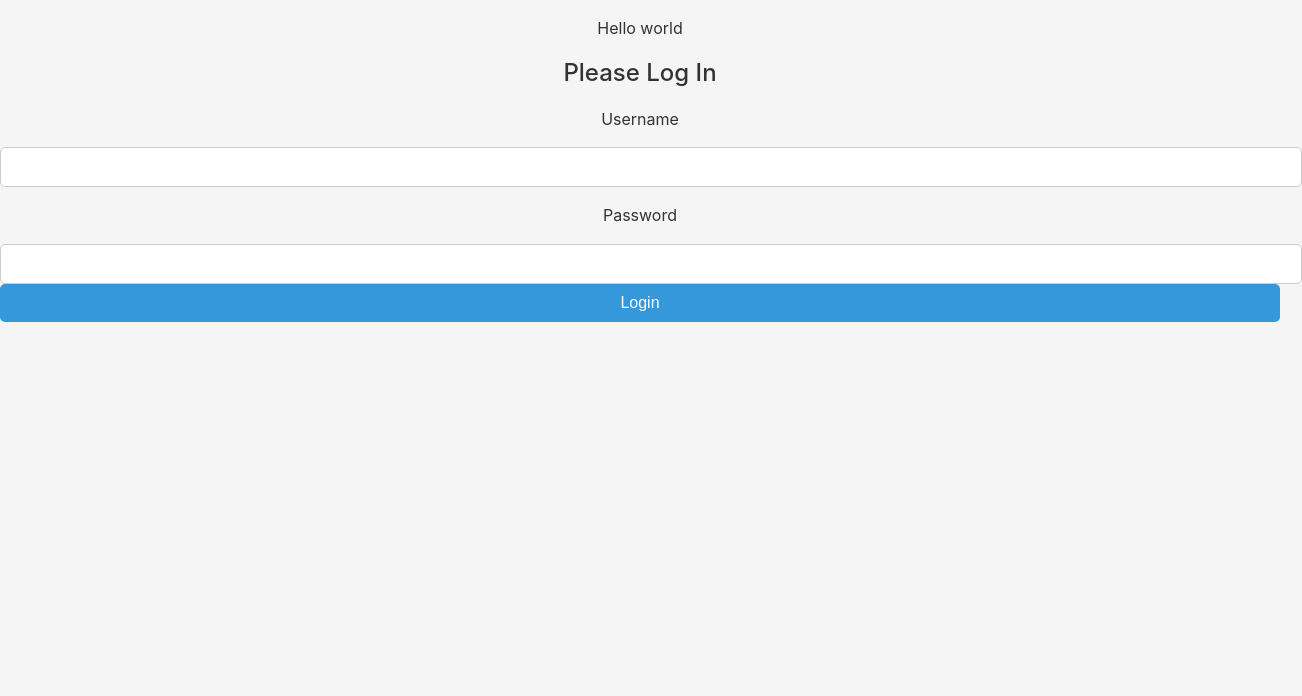
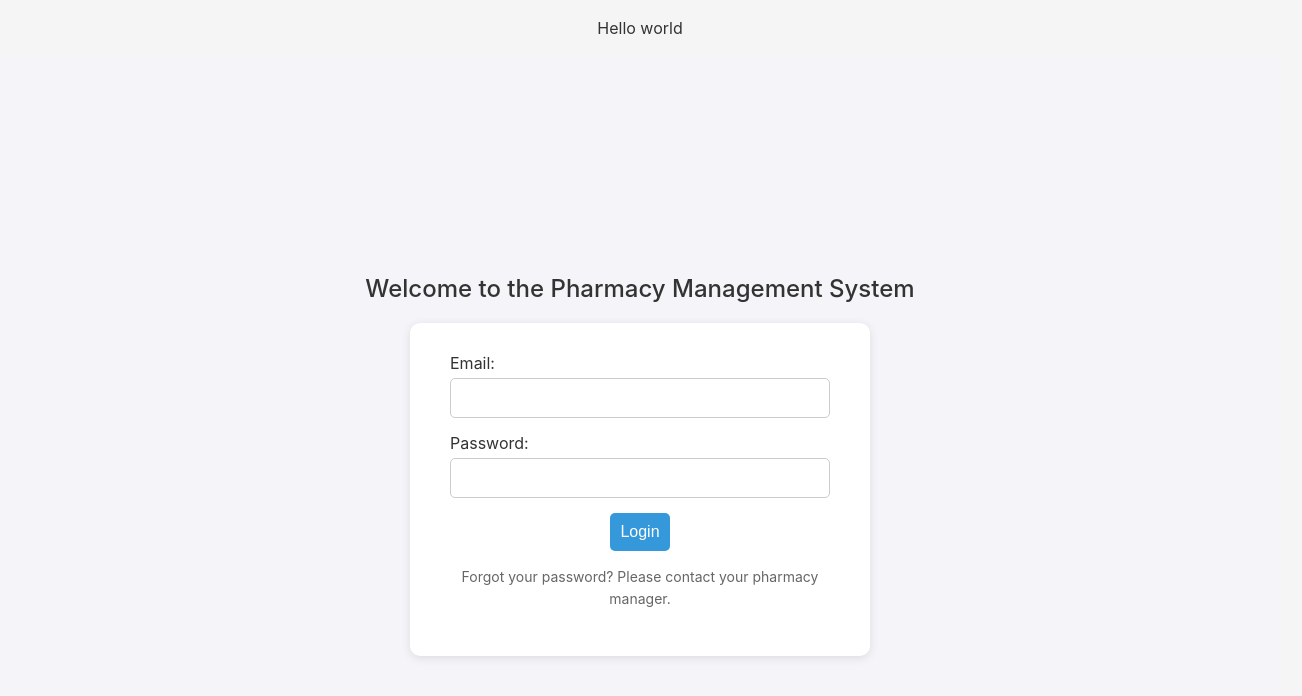
Before and after one commit to oliver-sey/pharmacy-management-system, a React (Create React App) app in the folder frontend/: page / in a window 1280 px wide. Shown: the top 696 px of the page, 1302 px wide, since content can reach past the window. Built offline with nearby package versions, Linux system fonts and the light colour scheme.

Commit message:
Getting rid of LoginComponent, integrating that code with Katelyn's Login.js

```diff
--- a/frontend/src/Components/LoginComponent.jsx
+++ /dev/null
@@ -1,216 +0,0 @@
-import React, { useState } from "react";
-import { useNavigate } from "react-router-dom";
-
-import "../Styles/Login.css";
-
-const LoginComponent = () => {
-	// ***IMPORTANT:*** OAuth requires that the variable be called username, even though here it is an email
-	const [username, setUsername] = useState("");
-	const [password, setPassword] = useState("");
-
-	const [emailError, setEmailError] = useState("");
-	const [passwordError, setPasswordError] = useState("");
-
-	const [maxAttempts] = useState(5); // Max attempts before account lock
-	// the message to show to the user (either their attempts left, or that they're locked out)
-	const [attemptsMessage, setAttemptsMessage] = useState("");
-	const [showAttemptsMessage, setShowAttemptsMessage] = useState(false);
-
-	// whether or not this account is locked out because of too many incorrect attempts
-	const [isLockedOut, setIsLockedOut] = useState(false);
-
-	const [loading, setLoading] = useState(false);
-	const [error, setError] = useState(null);
-
-	const navigate = useNavigate();
-
-	// Function to get failed attempts for a specific email
-	const getFailedAttempts = (email) => {
-		const storedAttempts = sessionStorage.getItem(email);
-		return storedAttempts ? parseInt(storedAttempts) : 0;
-	};
-
-	// update the value of the number of failed login attempts for a specific email
-	const updateFailedAttempts = (email) => {
-		const currentAttempts = getFailedAttempts(email);
-		const newAttempts = currentAttempts + 1;
-		sessionStorage.setItem(email, newAttempts.toString());
-		return newAttempts;
-	};
-
-	// get rid of the stored number of failed login attempts for a specific email
-	// this is for if the user logs in successfully, and the next time they try to login we want them to have 5 fresh attempts
-	const resetFailedAttempts = (email) => {
-		sessionStorage.removeItem(email);
-	};
-
-	// handle submitting the login form
-	const handleSubmit = async (event) => {
-		event.preventDefault();
-
-		// Reset errors
-		setEmailError("");
-		setPasswordError("");
-		setError(null);
-
-		// Basic email validation
-		if (!username.includes("@")) {
-			setEmailError("Please enter a valid email.");
-			return;
-		}
-
-		// Password validation
-		if (password.length < 6) {
-			setPasswordError("Password must be at least 6 characters long.");
-			return;
-		}
-
-		setLoading(true);
-
-		// try a request to the backend
-		try {
-			const response = await fetch("http://localhost:8000/login", {
-				method: "POST",
-				headers: {
-					"Content-Type": "application/json",
-				},
-				body: JSON.stringify({
-					email: username,
-					password: password,
-				}),
-			});
-
-			// stop loading now that the request is done
-			setLoading(false);
-
-			// if successful, navigate to protected routes
-			if (response.ok) {
-				const data = await response.json();
-
-				// If login is successful, clear failed attempts for this email address
-				resetFailedAttempts(username);
-
-				localStorage.setItem("token", data.token);
-				console.log("navigating now");
-				navigate("../protected", { replace: true });
-			}
-			// login was unsuccessful
-			else {
-				const errorData = await response.json();
-				setError(errorData.detail || "Authentication failed!");
-
-				handleIncorrectAttempt(username);
-			}
-		} catch (error) {
-			setLoading(false);
-			setError("An error occurred. Please try again later.");
-		}
-		// end of code from Katelyn's page
-	};
-
-	const handleIncorrectAttempt = (username) => {
-		// increment the number of failed attempts for this email (username)
-		updateFailedAttempts(username);
-
-		updateMessageAndLockedOut(username);
-	};
-
-	const updateMessageAndLockedOut = (newEmail) => {
-		// reset the value of isLockedOut and showAttemptsMessage
-		setIsLockedOut(false);
-		setShowAttemptsMessage(false);
-
-		let failedAttempts = getFailedAttempts(newEmail);
-
-		// no failed attempts on this email yet
-		if (failedAttempts === 0) {
-			// do nothing more
-		}
-		// at least 1 failed attempt, but they're not locked out yet
-		else if (failedAttempts < maxAttempts) {
-			// don't lock them out but show the message
-			setAttemptsMessage(
-				"You have " +
-					(maxAttempts - failedAttempts) +
-					" incorrect attempts left before your account gets locked."
-			);
-
-			setShowAttemptsMessage(true);
-		}
-		// too many failed attempts - lock them out
-		else {
-			// give them a pop-up, show the message, and lock them out
-			alert(
-				"Your account has been locked. Please contact your pharmacy manager."
-			);
-			setIsLockedOut(true);
-			setAttemptsMessage(
-				"Your account has been locked. Please contact your pharmacy manager."
-			);
-			setShowAttemptsMessage(true);
-		}
-	};
-
-	return (
-		<div className="login-container">
-			<h1>Welcome to the Pharmacy Management System</h1>
-
-			<form className="login-box" onSubmit={handleSubmit}>
-				<div className="form-group">
-					<label>Email:</label>
-					<input
-						type="email"
-						value={username}
-						onChange={(e) => {
-							const newEmail = e.target.value;
-							setUsername(newEmail);
-
-							// update isLockedOut and the attempts message to the user for this new email
-							updateMessageAndLockedOut(newEmail);
-						}}
-						className={emailError ? "error-input" : ""}
-					/>
-					{emailError && (
-						<span className="error-message">{emailError}</span>
-					)}
-				</div>
-
-				<div className="form-group">
-					<label>Password:</label>
-					<input
-						type="password"
-						value={password}
-						onChange={(e) => setPassword(e.target.value)}
-						className={passwordError ? "error-input" : ""}
-					/>
-					{passwordError && (
-						<span className="error-message">{passwordError}</span>
-					)}
-				</div>
-
-				<div>
-					<button type="submit" disabled={loading || isLockedOut}>
-						{loading ? "Logging in..." : "Login"}
-					</button>
-					{error && <p className="error-message">{error}</p>}
-				</div>
-
-				<p className="password-help">
-					Forgot your password? Please contact your pharmacy manager.
-				</p>
-
-				{/* add the error-text class when the user is locked out */}
-				{showAttemptsMessage && (
-					<p
-						className={isLockedOut ? "error-text" : ""}
-						id="attempts-message"
-					>
-						{attemptsMessage}
-					</p>
-				)}
-			</form>
-		</div>
-	);
-};
-
-export default LoginComponent;
--- a/frontend/src/Pages/Login.js
+++ b/frontend/src/Pages/Login.js
@@ -1,32 +1,122 @@
 import React, { useState } from "react";
 import "../Styles/Login.css"; // import the specific stylesheet for this page;
 import { useNavigate } from "react-router-dom";
-import LoginComponent from "../Components/LoginComponent";
 import "../Styles/Login.css";
 
 function Login() {
 	// username is actually an email
 	const [username, setUsername] = useState("");
 	const [password, setPassword] = useState("");
+
+  const [emailError, setEmailError] = useState("");
+	const [passwordError, setPasswordError] = useState("");
 	const [error, setError] = useState("");
 	const [loading, setLoading] = useState("");
   const [role, setRole] = useState('');
 
+  const [maxAttempts] = useState(5); // Max attempts before account lock
+	// the message to show to the user (either their attempts left, or that they're locked out)
+	const [attemptsMessage, setAttemptsMessage] = useState("");
+	const [showAttemptsMessage, setShowAttemptsMessage] = useState(false);
+
+	// whether or not this account is locked out because of too many incorrect attempts
+	const [isLockedOut, setIsLockedOut] = useState(false);
+
+
 	const navigate = useNavigate();
 
 	const validateForm = () => {
-		if (!username || !password) {
-			setError("Email and password are required");
+    // Reset errors
+		setEmailError("");
+		setPasswordError("");
+		setError(null);
+
+		// Basic email validation
+		if (!username.includes("@")) {
+			setEmailError("Please enter a valid email.");
 			return false;
 		}
+
+		// Password validation
+		if (password.length < 6) {
+			setPasswordError("Password must be at least 6 characters long.");
+			return false;
+		}
+
 		setError("");
 		return true;
 	};
 
+
+  // Function to get failed attempts for a specific email
+	const getFailedAttempts = (email) => {
+		const storedAttempts = sessionStorage.getItem(email);
+		return storedAttempts ? parseInt(storedAttempts) : 0;
+	};
+
+	// update the value of the number of failed login attempts for a specific email
+	const updateFailedAttempts = (email) => {
+		const currentAttempts = getFailedAttempts(email);
+		const newAttempts = currentAttempts + 1;
+		sessionStorage.setItem(email, newAttempts.toString());
+		return newAttempts;
+	};
+
+	// get rid of the stored number of failed login attempts for a specific email
+	// this is for if the user logs in successfully, and the next time they try to login we want them to have 5 fresh attempts
+	const resetFailedAttempts = (email) => {
+		sessionStorage.removeItem(email);
+	};
+
+
+  const handleIncorrectAttempt = (username) => {
+		// increment the number of failed attempts for this email (username)
+		updateFailedAttempts(username);
+
+		updateMessageAndLockedOut(username);
+	};
+
+	const updateMessageAndLockedOut = (newEmail) => {
+		// reset the value of isLockedOut and showAttemptsMessage
+		setIsLockedOut(false);
+		setShowAttemptsMessage(false);
+
+		let failedAttempts = getFailedAttempts(newEmail);
+
+		// no failed attempts on this email yet
+		if (failedAttempts === 0) {
+			// do nothing more
+		}
+		// at least 1 failed attempt, but they're not locked out yet
+		else if (failedAttempts < maxAttempts) {
+			// don't lock them out but show the message
+			setAttemptsMessage(
+				"You have " +
+					(maxAttempts - failedAttempts) +
+					" incorrect attempts left before your account gets locked."
+			);
+
+			setShowAttemptsMessage(true);
+		}
+		// too many failed attempts - lock them out
+		else {
+			// give them a pop-up, show the message, and lock them out
+			alert(
+				"Your account has been locked. Please contact your pharmacy manager."
+			);
+			setIsLockedOut(true);
+			setAttemptsMessage(
+				"Your account has been locked. Please contact your pharmacy manager."
+			);
+			setShowAttemptsMessage(true);
+		}
+	};
+
+
 	const handleSubmit = async (event) => {
 		event.preventDefault();
 
-    //insures form is filled
+    // ensures form is filled
 		if (!validateForm()) return;
 		setLoading(true);
 
@@ -48,8 +138,12 @@ function Login() {
 
 
       if (response.ok) {
-        //store response token when response is recieved
+        // store response token when response is received
         const data = await response.json();
+
+        // If login is successful, clear failed attempts for this email address
+				resetFailedAttempts(username);
+
         localStorage.setItem('token', data.access_token);
         console.log(localStorage.getItem('token'))
 
@@ -80,41 +174,74 @@ function Login() {
       } else {
         const errorData = await response.json();
         setError(errorData.detail || 'Authentication failed!');
+
+        handleIncorrectAttempt(username);
       }
 
       } catch (error) {
         setLoading(false);
-        setError('An error occured. Please try again later.');
+        setError('An error occurred. Please try again later.');
       }
     }
 
 
   return(
-    <div className="login-wrapper">
-      <h1>Please Log In</h1>
-      <form onSubmit={handleSubmit}>
-        <label>
-          <p>Username</p>
+    <div className="login-container">
+			<h1>Welcome to the Pharmacy Management System</h1>
+
+			<form className="login-box" onSubmit={handleSubmit}>
+				<div className="form-group">
+					<label>Email:</label>
 					<input
-            type="text"
+						type="email"
 						value={username}
-            onChange={(e) => setUsername(e.target.value)}
+						onChange={(e) => {
+							const newEmail = e.target.value;
+							setUsername(newEmail);
+
+							// update isLockedOut and the attempts message to the user for this new email
+							updateMessageAndLockedOut(newEmail);
+						}}
+						className={emailError ? "error-input" : ""}
 					/>
-        </label>
-        <label>
-          <p>Password</p>
+					{emailError && (
+						<span className="error-message">{emailError}</span>
+					)}
+				</div>
+
+				<div className="form-group">
+					<label>Password:</label>
 					<input
 						type="password"
 						value={password}
 						onChange={(e) => setPassword(e.target.value)}
+						className={passwordError ? "error-input" : ""}
 					/>
-        </label>
+					{passwordError && (
+						<span className="error-message">{passwordError}</span>
+					)}
+				</div>
+
 				<div>
-          <button type="submit" disabled={loading}>
-            {loading ? 'Logging in...' : 'Login'}
+					<button type="submit" disabled={loading || isLockedOut}>
+						{loading ? "Logging in..." : "Login"}
 					</button>
-          {error && <p>{error}</p>}
+					{error && <p className="error-message">{error}</p>}
 				</div>
+
+				<p className="password-help">
+					Forgot your password? Please contact your pharmacy manager.
+				</p>
+
+				{/* add the error-text class when the user is locked out */}
+				{showAttemptsMessage && (
+					<p
+						className={isLockedOut ? "error-text" : ""}
+						id="attempts-message"
+					>
+						{attemptsMessage}
+					</p>
+				)}
 			</form>
 		</div>
   )
```
Lines whose indentation alone changed are shown as unchanged.
